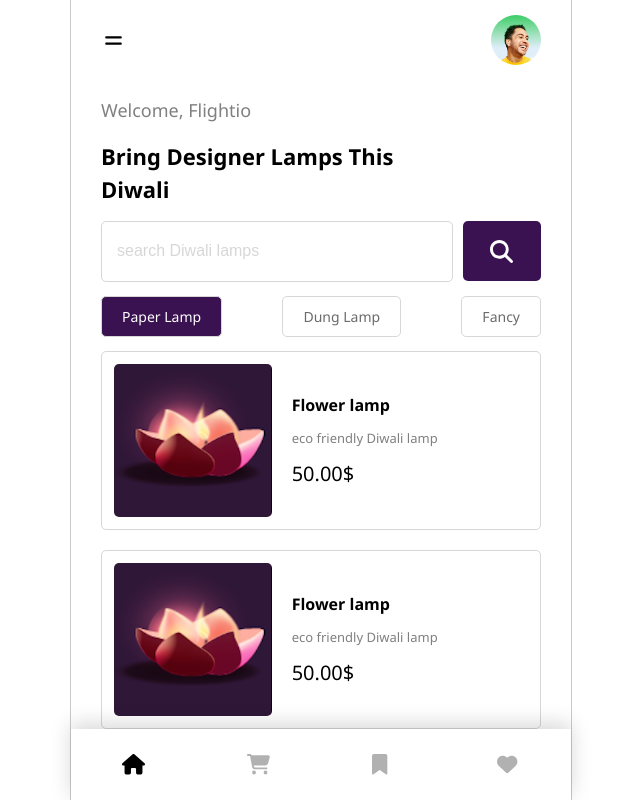
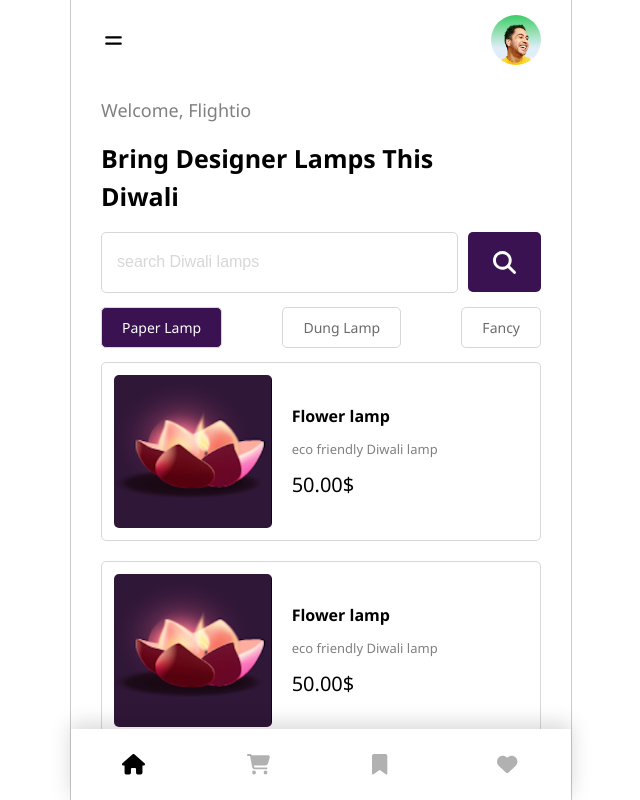
Before and after one commit to MahshadOliaie/Flightio-Assesment, a React (Vite) app: page / in a window 1280 px wide. Shown: the top 800 px of the page, without its empty margins (319-959 px from the left). Built offline with nearby package versions, Linux system fonts and the light colour scheme.

Commit message:
edit style

```diff
--- a/src/components/HomePage/homePage.module.css
+++ b/src/components/HomePage/homePage.module.css
@@ -10,7 +10,7 @@
 }
 
 .title{
-    font-size: 22px;
+    font-size: 25px;
     padding-right: 80px;
     line-height: 1.5;
 }
--- a/src/components/SearchBar/searchBar.module.css
+++ b/src/components/SearchBar/searchBar.module.css
@@ -23,7 +23,7 @@ input::placeholder{
 
 .searchBtn {
     background-color: #3A1151;
-    width: 100px;
+    width: 80px;
     height: 60px;
     border-radius: 5px;
     display: flex;
--- a/src/index.css
+++ b/src/index.css
@@ -2,7 +2,6 @@
 
 body{
   margin: 0;
-  /* height: 100vh; */
   font-family: 'Segoe UI', Tahoma, Geneva, Verdana, sans-serif;
   max-width: 500px;
   margin: 0 auto;
```
